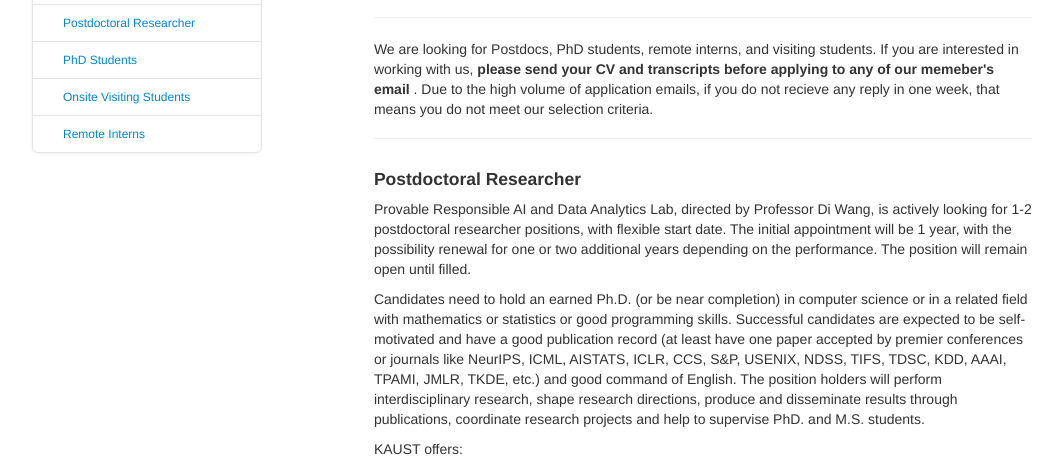
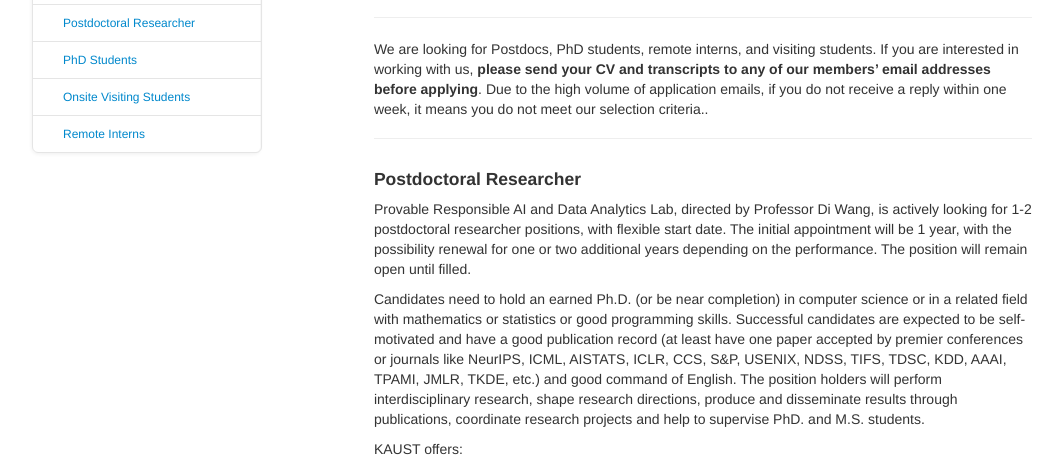
Before and after one commit to pradalab1/pradalab1.github.io, a plain HTML site: page opening.html in a window 1280 px wide. Shown: the part 296-762 px from the top of the page, without its empty margins (108-1171 px from the left). Drawn offline with Linux system fonts and the light colour scheme.

Commit message:
Update opening.html

```diff
--- a/opening.html
+++ b/opening.html
@@ -53,7 +53,7 @@
                   <div class="page-header">
                      <h3> We are hiring!</h3>
                      <hr>
-                     <p>We are looking for Postdocs, PhD students, remote interns, and visiting students. If you are interested in working with us, <b>please send your CV and transcripts before applying to any of our memeber's email </b>. Due to the high volume of application emails, if you do not recieve any reply in one week, that means you do not meet our selection criteria.
+                     <p>We are looking for Postdocs, PhD students, remote interns, and visiting students. If you are interested in working with us, <b>please send your CV and transcripts to any of our members’ email addresses before applying</b>. Due to the high volume of application emails, if you do not receive a reply within one week, it means you do not meet our selection criteria..
                      </p>
                   </div>
                </section>
```
